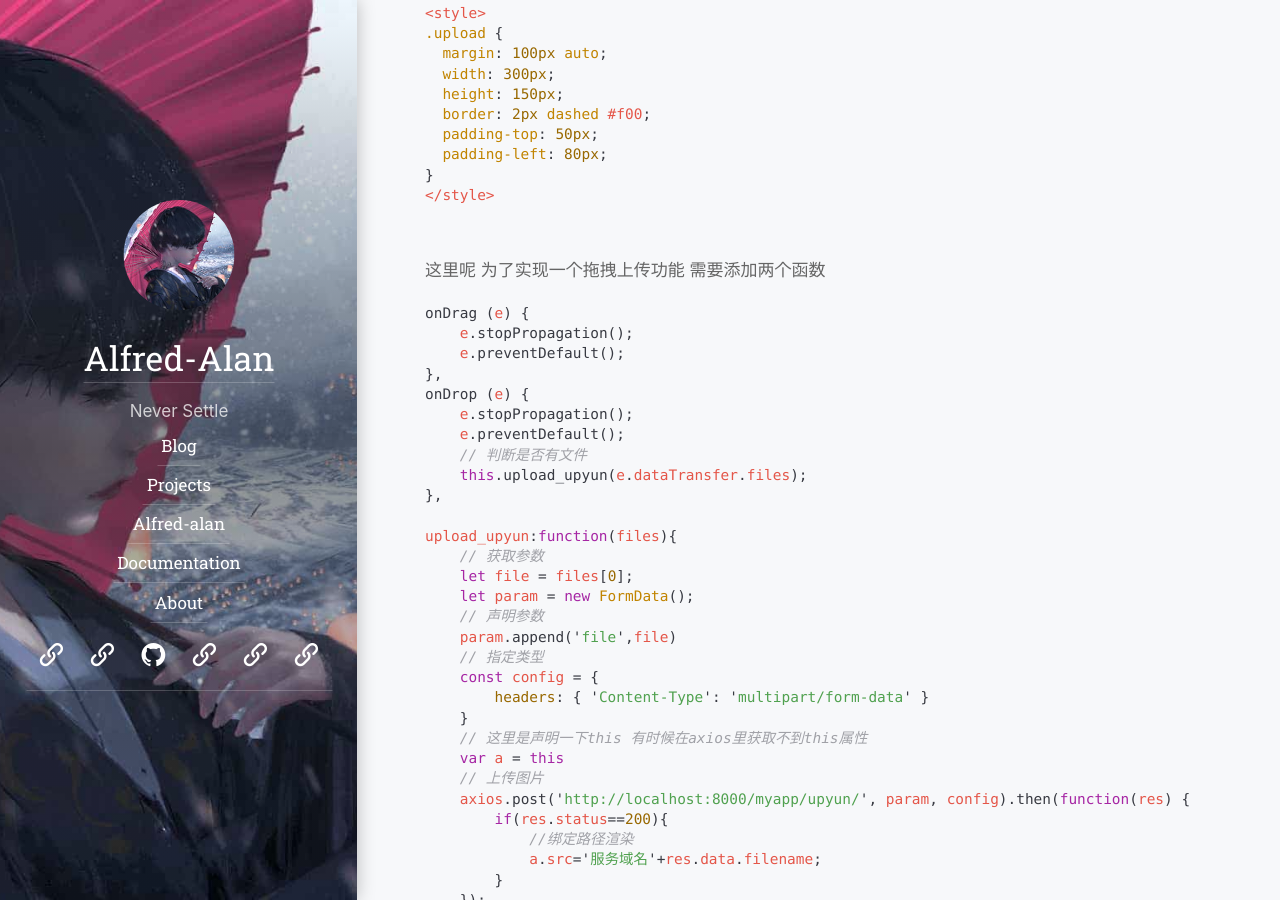
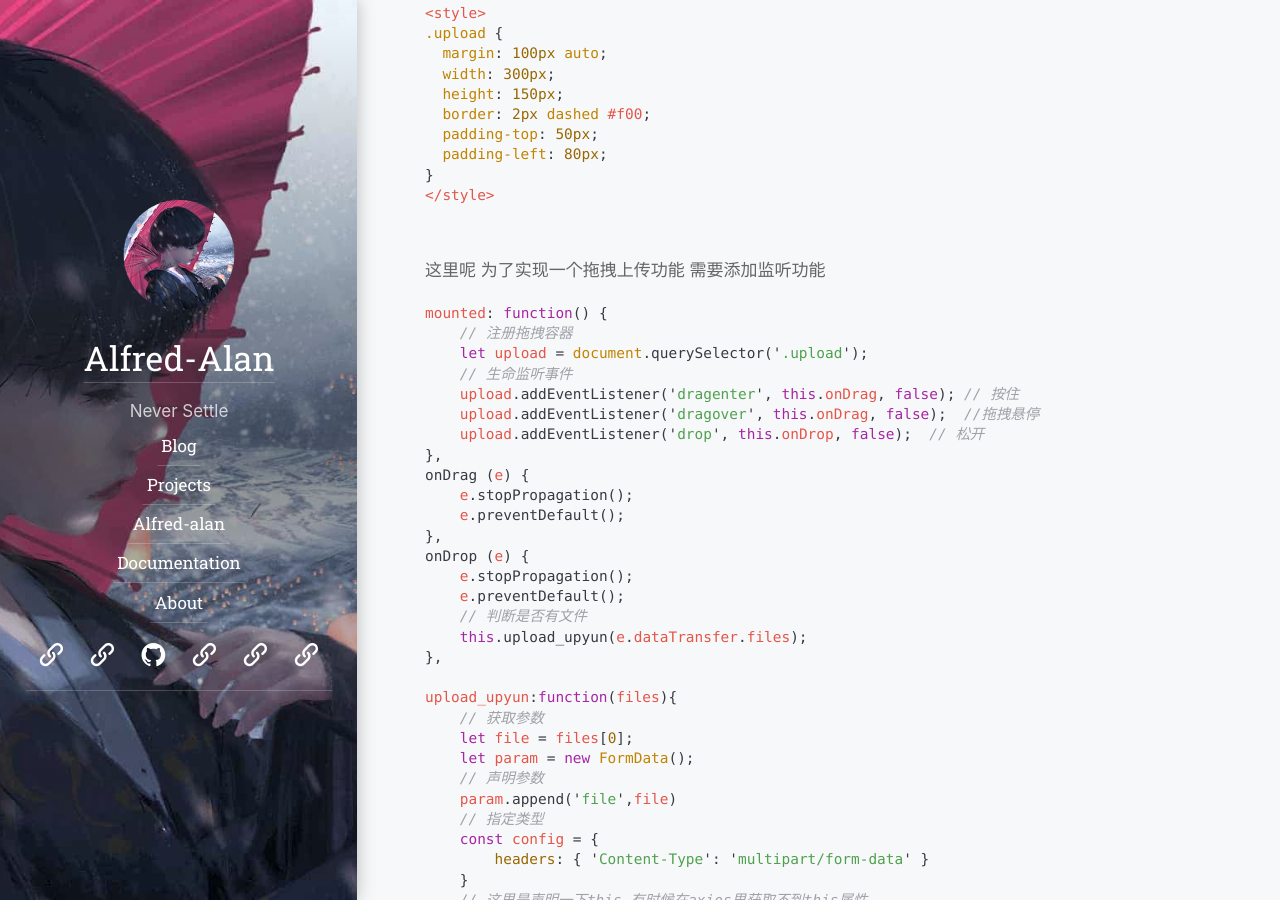
Before and after one commit to Alfred-Alan/alfred-alan.github.io, a Jekyll site: the page built from blog/_posts/2020-05-06-youpai.md, in a window 1280 px wide and 900 px high, scrolled down 2221 px. Built offline with Jekyll 4.4.1, drawn with Linux system fonts in a browser that asks for light colours; some web fonts are replaced.

Commit message:
update youpai

````diff
--- a/blog/_posts/2020-05-04-youpai.md
+++ b/blog/_posts/2020-05-06-youpai.md
@@ -49,9 +49,17 @@ image: /assets/img/blog/upyun.jpg
 </style>
 ```
 
-这里呢 为了实现一个拖拽上传功能 需要添加两个函数
+这里呢 为了实现一个拖拽上传功能 需要添加监听功能
 
 ```js
+mounted: function() {
+    // 注册拖拽容器
+    let upload = document.querySelector('.upload');
+    // 生命监听事件
+    upload.addEventListener('dragenter', this.onDrag, false); // 按住
+    upload.addEventListener('dragover', this.onDrag, false);  //拖拽悬停
+    upload.addEventListener('drop', this.onDrop, false);  // 松开
+},
 onDrag (e) {
     e.stopPropagation();
     e.preventDefault();
````
